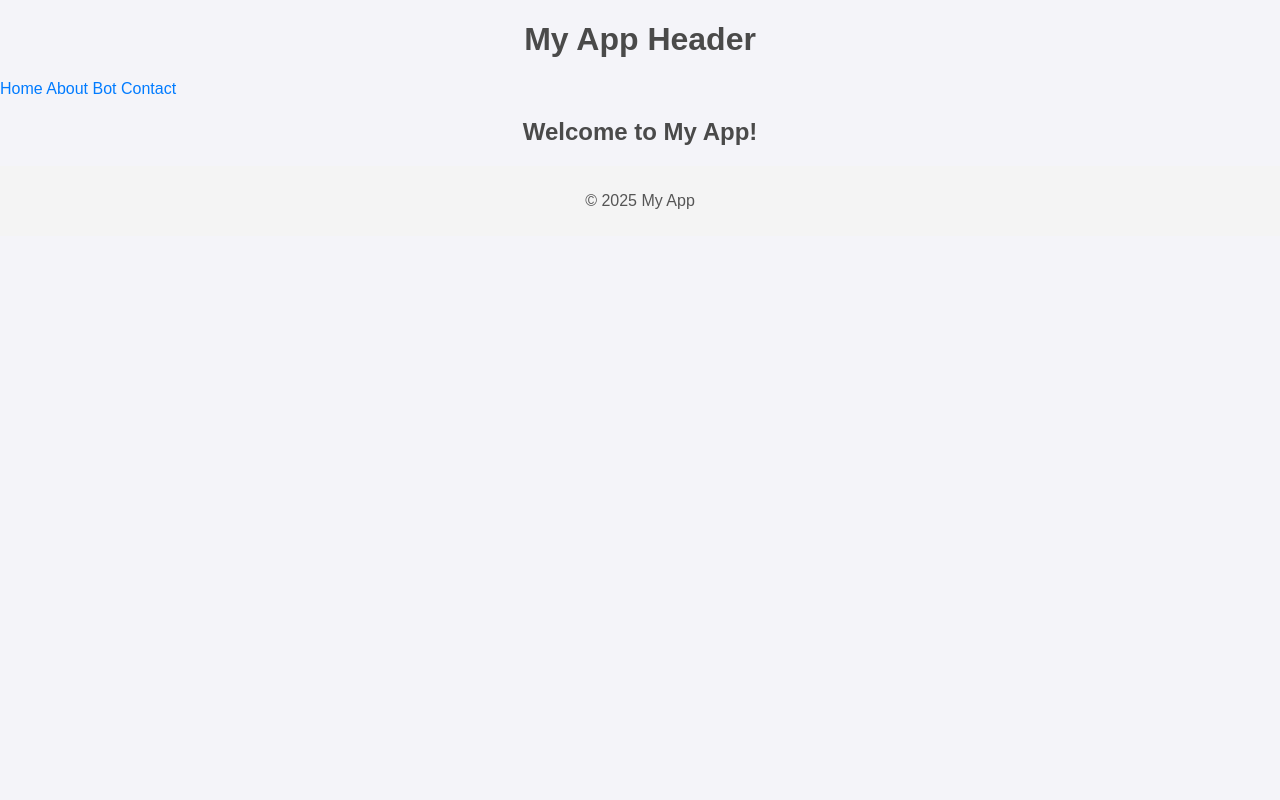
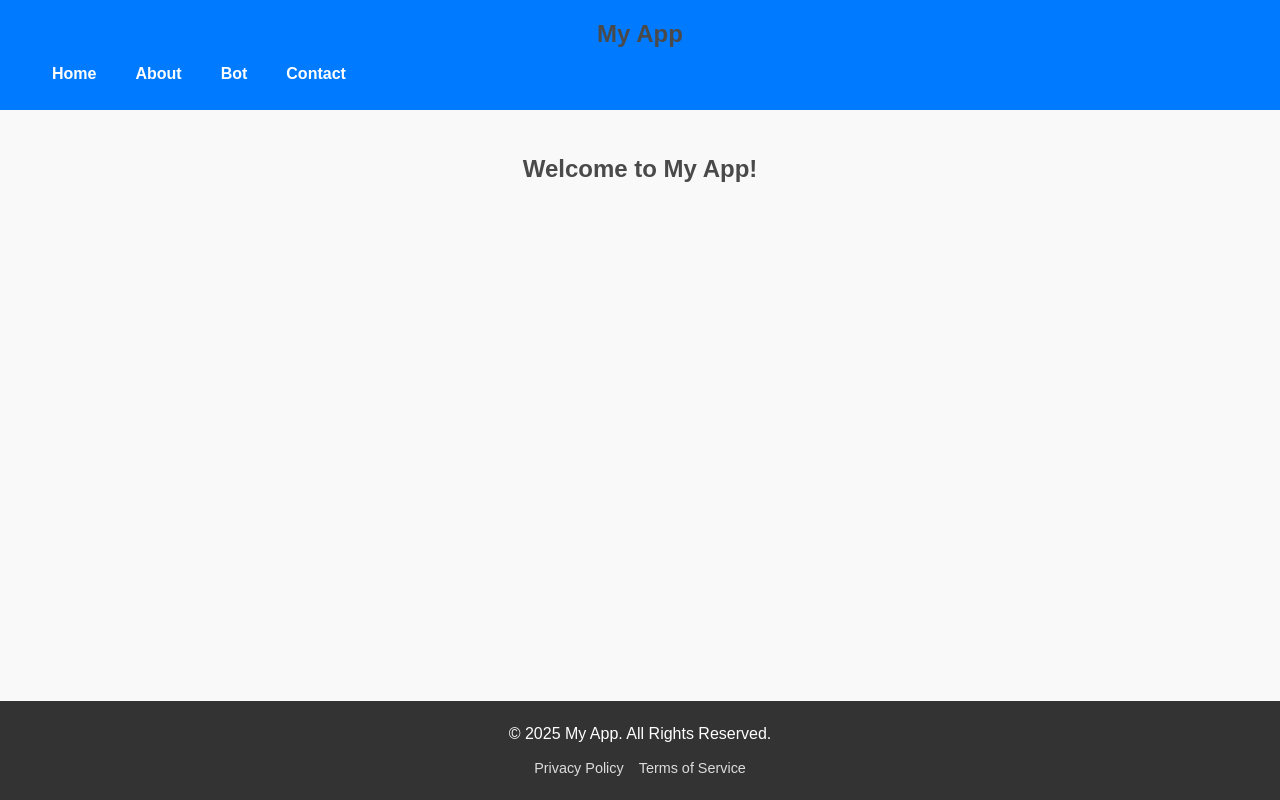
Before and after one commit to sifzerda/python-chatbot, a Flask app: page / in a window 1280 px wide. Run offline with Flask 3, Linux system fonts and the light colour scheme.

Commit message:
fixed up some basic css

```diff
--- a/static/styles.css
+++ b/static/styles.css
@@ -1,14 +1,37 @@
+html, body {
+    height: 100%; /* Ensures the document takes up the full viewport height */
+    margin: 0;
+    font-family: Arial, sans-serif;
+    line-height: 1.6;
+    color: #333;
+}
+
 body {
-    font-family: Arial, sans-serif;
-    margin: 0;
-    padding: 0;
-    background-color: #f4f4f9;
-    color: #333;
+    display: flex;
+    flex-direction: column;
+}
+
+.wrapper {
+    display: flex;
+    flex-direction: column;
+    min-height: 100vh; /* Ensures wrapper fills the full height of the viewport */
 }
 
 h1, h2 {
     text-align: center;
     color: #4a4a4a;
+}
+
+.main {
+    flex: 1; /* Pushes the footer down if content is short */
+    padding: 20px;
+    background-color: #f9f9f9;
+}
+
+.container {
+    max-width: 1200px;
+    margin: 0 auto;
+    padding: 0 15px;
 }
 
 form {
@@ -85,11 +108,6 @@ a:hover {
     text-decoration: underline;
 }
 
-footer {
-    text-align: center;
-    margin-top: 20px;
-}
-
 /* Navbar Styles */
 .navbar {
     display: flex;
@@ -111,11 +129,62 @@ footer {
     color: #ffcc00;
 }
 
+/* Header Styles */
+.header {
+    background-color: #007BFF;
+    color: white;
+    padding: 15px 0;
+    box-shadow: 0 4px 6px rgba(0, 0, 0, 0.1);
+}
+
+.header .logo {
+    font-size: 1.5rem;
+    font-weight: bold;
+    margin: 0;
+}
+
+.header .nav {
+    display: flex;
+    gap: 15px;
+}
+
+.header .nav-link {
+    color: white;
+    font-weight: bold;
+    padding: 8px 12px;
+    border-radius: 5px;
+    transition: background-color 0.3s;
+}
+
+.header .nav-link:hover {
+    background-color: #0056b3;
+}
+
 /* Footer Styles */
-footer {
+.footer {
+    background-color: #333;
+    color: white;
+    padding: 20px 0;
     text-align: center;
-    margin-top: 20px;
-    padding: 10px 0;
-    background-color: #f4f4f4;
-    color: #555;
 }
+
+.footer p {
+    margin: 0;
+}
+
+.footer .footer-nav {
+    margin-top: 10px;
+    display: flex;
+    justify-content: center;
+    gap: 15px;
+}
+
+.footer .footer-link {
+    color: #ddd;
+    font-size: 0.9rem;
+    transition: color 0.3s;
+}
+
+.footer .footer-link:hover {
+    color: white;
+}
--- a/templates/base.html
+++ b/templates/base.html
@@ -7,25 +7,35 @@
     <link rel="stylesheet" href="/static/styles.css">
 </head>
 <body>
+    <div class="wrapper">
         <!-- Header -->
-    <header>
-        <h1>My App Header</h1>
-        <nav>
-            <a href="/">Home</a>
-            <a href="/about">About</a>
-            <a href="/bot">Bot</a>
-            <a href="/contact">Contact</a>
+        <header class="header">
+            <div class="container">
+                <h1 class="logo">My App</h1>
+                <nav class="nav">
+                    <a href="/" class="nav-link">Home</a>
+                    <a href="/about" class="nav-link">About</a>
+                    <a href="/bot" class="nav-link">Bot</a>
+                    <a href="/contact" class="nav-link">Contact</a>
                 </nav>
+            </div>
         </header>
 
         <!-- Main Content -->
-    <main>
+        <main class="main">
             {% block content %}{% endblock %}
         </main>
 
         <!-- Footer -->
-    <footer>
-        <p>&copy; 2025 My App</p>
+        <footer class="footer">
+            <div class="container">
+                <p>&copy; 2025 My App. All Rights Reserved.</p>
+                <nav class="footer-nav">
+                    <a href="/privacy" class="footer-link">Privacy Policy</a>
+                    <a href="/terms" class="footer-link">Terms of Service</a>
+                </nav>
+            </div>
         </footer>
+    </div>
 </body>
 </html>
```
Lines whose indentation alone changed are shown as unchanged.
